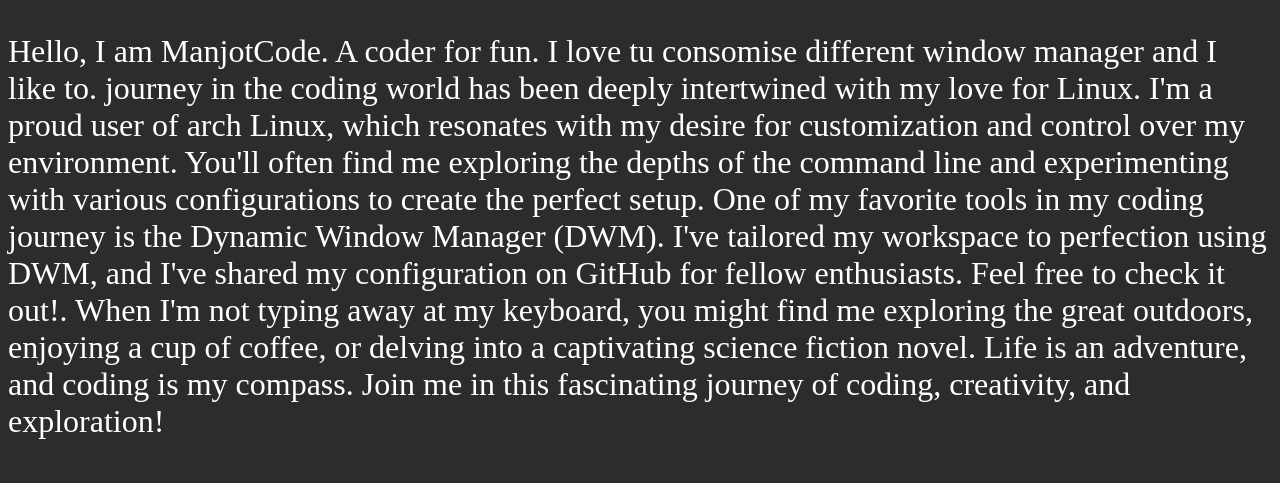
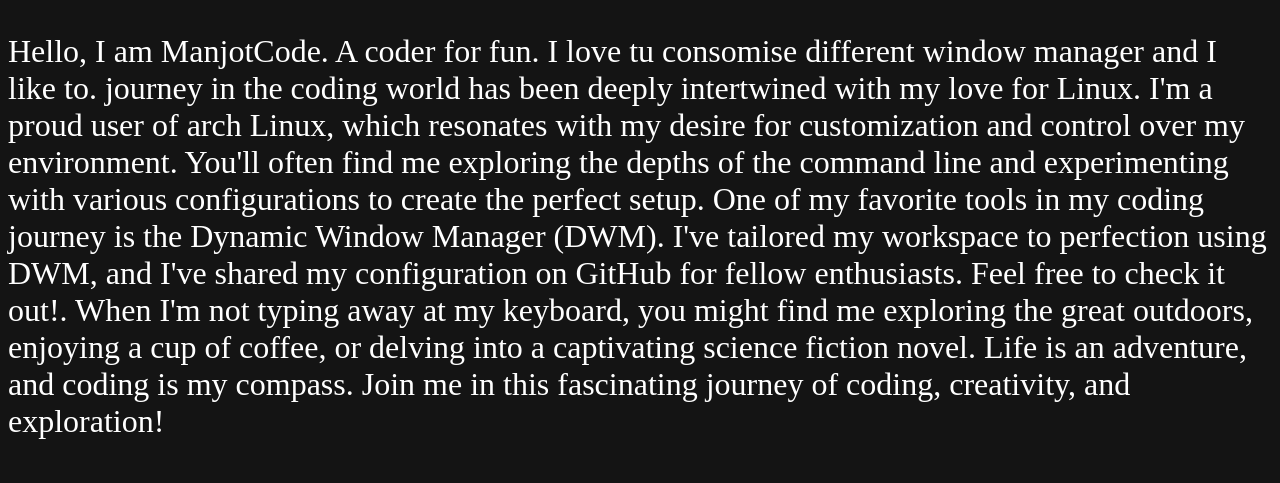
Before and after one commit to ManjotCode/arch-website, a plain HTML site: page index.html in a window 1280 px wide. Shown: the part 176-659 px from the top of the page. Drawn offline with Linux system fonts and the light colour scheme.

Commit message:
Update style.css

```diff
--- a/style.css
+++ b/style.css
@@ -4,7 +4,7 @@ h1{
 }
 
 body{
-    background-color: rgb(44, 44, 44);
+    background-color: rgb(20, 20, 20);
 
 }
 
```
